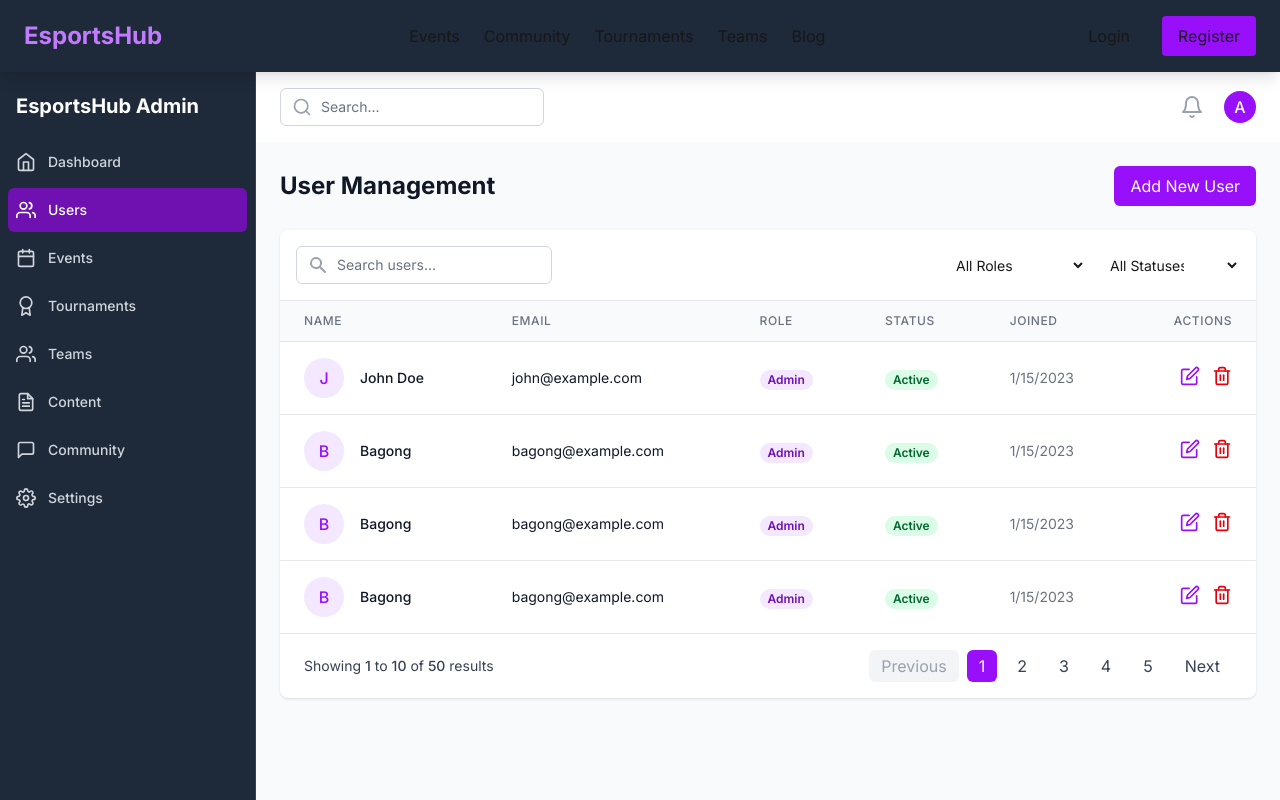
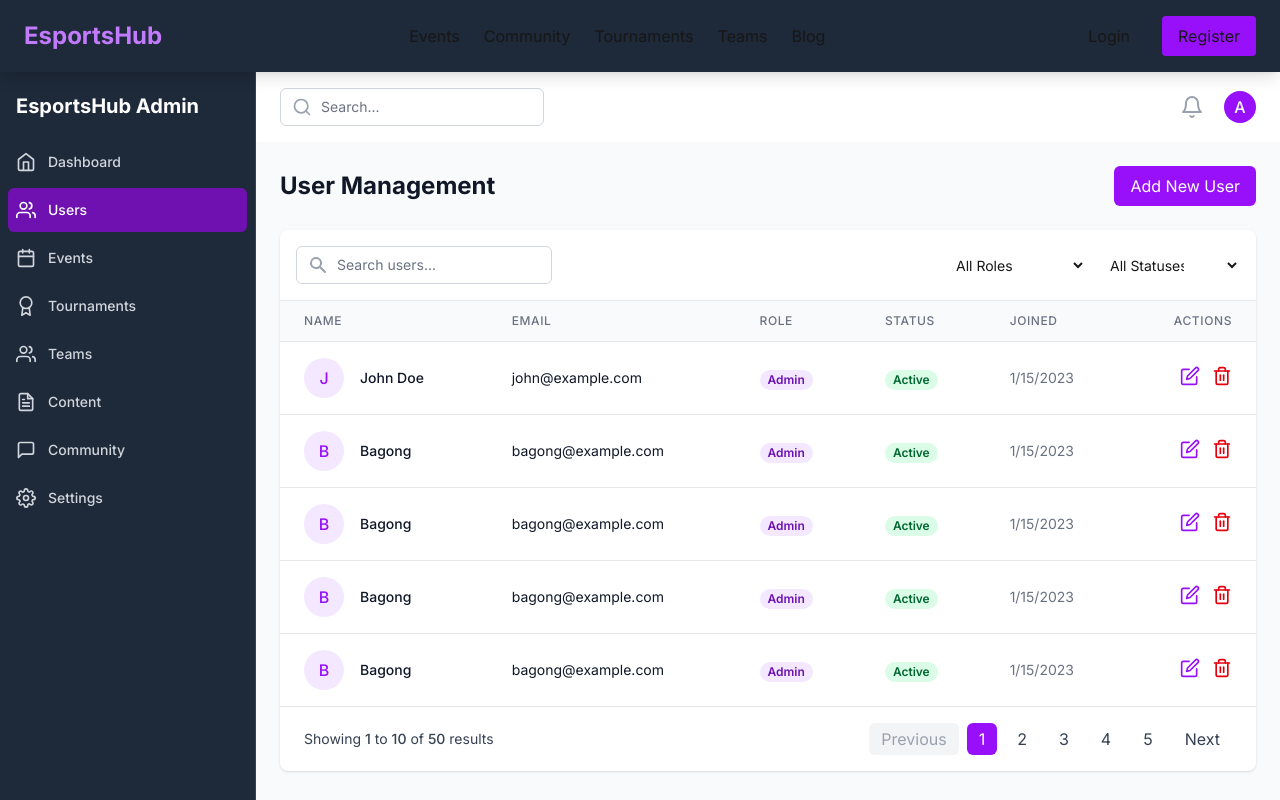
Before and after one commit to nandasurya23/esport, a Next.js app: page /admin/users in a window 1280 px wide. Shown: the top 800 px of the page. Built offline with nearby package versions, Linux system fonts and the light colour scheme.

Commit message:
update user ke 5

```diff
--- a/app/admin/users/page.tsx
+++ b/app/admin/users/page.tsx
@@ -31,6 +31,14 @@ export default function AdminUsers() {
     },
     {
       id: 4,
+      name: 'Bagong',
+      email: 'bagong@example.com',
+      role: 'Admin',
+      status: 'Active',
+      joined: '2023-01-15'
+    },
+    {
+      id: 5,
       name: 'Bagong',
       email: 'bagong@example.com',
       role: 'Admin',
```
